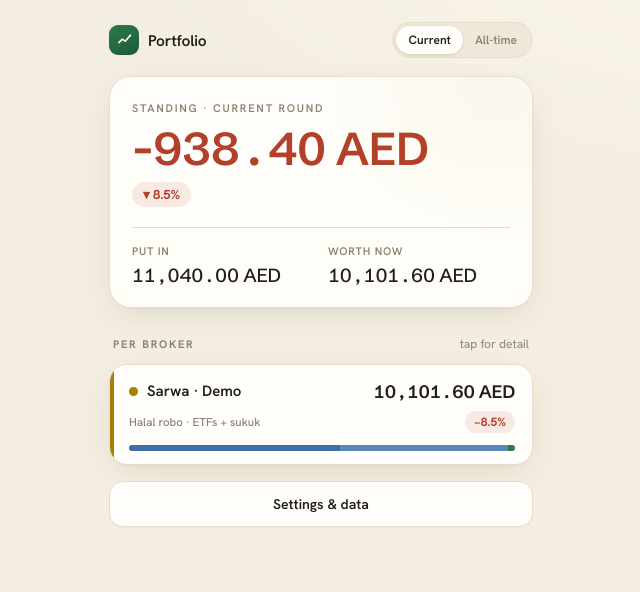
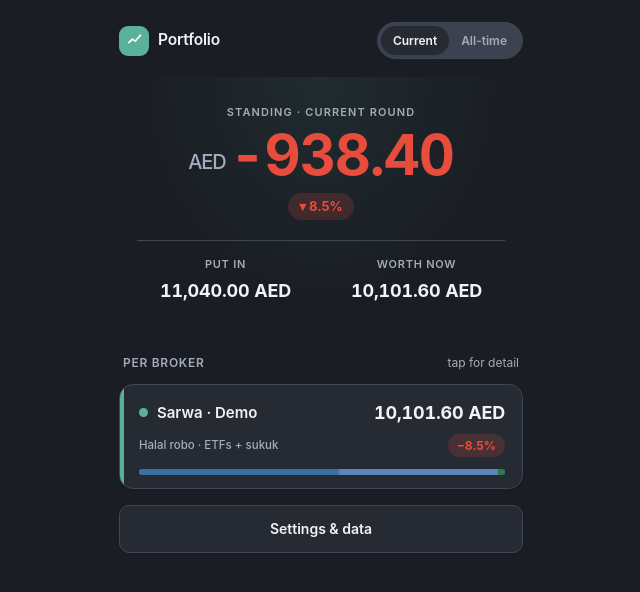
Before and after one commit to xCloudy75z/investor-tracker, a React (Vite) app: page / in a window 1280 px wide. Shown: the top 592 px of the page, without its empty margins (319-959 px from the left). Built offline with nearby package versions, Linux system fonts and the light colour scheme.

Commit message:
feat(ui): match V2 design — system fonts, teal/blue themes, big-number hero, theme toggle

```diff
--- a/index.html
+++ b/index.html
@@ -3,11 +3,18 @@
   <head>
     <meta charset="UTF-8" />
     <meta name="viewport" content="width=device-width, initial-scale=1.0, viewport-fit=cover" />
-    <meta name="theme-color" content="#f4eee2" />
+    <meta name="theme-color" content="#1a1d23" />
     <title>Investment Tracker</title>
-    <link rel="preconnect" href="https://fonts.googleapis.com" />
-    <link rel="preconnect" href="https://fonts.gstatic.com" crossorigin />
-    <link href="https://fonts.googleapis.com/css2?family=Schibsted+Grotesk:wght@500;600;700;800&family=Hanken+Grotesk:wght@400;500;600;700&display=swap" rel="stylesheet" />
+    <script>
+      (function () {
+        try {
+          var saved = window.localStorage.getItem("investor-app:theme");
+          document.documentElement.dataset.theme = saved === "light" ? "light" : "dark";
+        } catch (e) {
+          document.documentElement.dataset.theme = "dark";
+        }
+      })();
+    </script>
   </head>
   <body>
     <div id="root"></div>
--- a/src/App.css
+++ b/src/App.css
@@ -1,125 +1,138 @@
-/* ===== Investment Tracker — "Quiet Wealth" design system ===== */
+/* ===== Investment Tracker — V2 "Quiet Wealth" design system (shared tokens) ===== */
 :root{
-  --paper:#f4eee2; --card:#fffefb; --ink:#221f19; --ink2:#4b463c; --mut:#8c8472;
-  --line:#e7ddca; --line2:#efe7d7;
-  --gold:#a87f00; --grn:#2c7a4a; --grnbg:#e9f1e6; --red:#b3402a; --redbg:#f7e9e3;
-  --sarwa:#a87f00; --baraka:#356a9e; --etoro:#7a7163;
-  --shadow:0 1px 1px rgba(70,55,20,.04), 0 10px 34px -10px rgba(70,55,20,.16);
-  --shadow-sm:0 1px 2px rgba(70,55,20,.05);
+  --radius:14px; --radius-sm:10px; --radius-pill:999px; --container:440px;
+  --green:#2ecc71; --amber:#f5a623; --red:#e74c3c;
+  --shadow-1:0 1px 2px rgba(0,0,0,.08); --shadow-2:0 6px 24px rgba(0,0,0,.18);
+  --sarwa:var(--accent); --baraka:#f5a623; --etoro:#5b8def;
+}
+html[data-theme="dark"]{
+  --bg:#1a1d23; --surface:#262b33; --surface-2:#323843; --surface-3:#3c4250;
+  --text:#f1f3f7; --muted:#a3acbb; --border:#3f4654;
+  --accent:#5ab19a; --accent-soft:rgba(90,177,154,.16); --accent-text:#ffffff;
+  --hero-glow:rgba(90,177,154,.10); --scrim:rgba(0,0,0,.55);
+  --grnbg:rgba(46,204,113,.16); --redbg:rgba(231,76,60,.18);
+}
+html[data-theme="light"]{
+  --bg:#eef0f4; --surface:#fff; --surface-2:#f5f7fa; --surface-3:#eef1f5;
+  --text:#111827; --muted:#6b7280; --border:#e5e7eb;
+  --accent:#3b82f6; --accent-soft:rgba(59,130,246,.12); --accent-text:#ffffff;
+  --hero-glow:rgba(59,130,246,.08); --scrim:rgba(15,23,42,.45);
+  --grnbg:rgba(46,204,113,.14); --redbg:rgba(231,76,60,.14);
 }
 *{box-sizing:border-box;margin:0;padding:0}
-html,body{
-  min-height:100%;
-  background:
-    radial-gradient(120% 80% at 100% -10%, #fbf6ec 0%, rgba(251,246,236,0) 55%),
-    radial-gradient(90% 60% at -10% 110%, #efe7d6 0%, rgba(239,231,214,0) 50%),
-    var(--paper);
-}
+html,body{min-height:100%}
 body{
-  color:var(--ink);
-  font-family:"Hanken Grotesk",-apple-system,BlinkMacSystemFont,"Segoe UI",sans-serif;
-  font-variant-numeric:tabular-nums;
+  font:15px/1.45 -apple-system,BlinkMacSystemFont,"Segoe UI",Roboto,sans-serif;
+  background:var(--bg); color:var(--text);
   -webkit-font-smoothing:antialiased;
   -webkit-tap-highlight-color:transparent;
 }
-.num{font-family:"Schibsted Grotesk","Hanken Grotesk",sans-serif;font-variant-numeric:tabular-nums;letter-spacing:-.01em}
-.wrap{max-width:460px;margin:0 auto;padding:22px 18px 70px}
-.pos{color:var(--grn)} .neg{color:var(--red)} .gold{color:var(--gold)} .muted{color:var(--mut)} .ink{color:var(--ink)} .small{font-size:11.5px}
+.num{font-variant-numeric:tabular-nums;letter-spacing:-.01em}
+.wrap{max-width:var(--container);margin:0 auto;padding:22px 18px 70px}
+.pos{color:var(--green)} .neg{color:var(--red)} .gold{color:var(--amber)} .muted{color:var(--muted)} .ink{color:var(--text)} .small{font-size:11.5px}
+button{font:inherit;cursor:pointer}
+*:focus-visible{outline:2px solid var(--accent);outline-offset:2px}
 
 /* ===== App bar / brand ===== */
 .appbar{display:flex;align-items:center;justify-content:space-between;margin-bottom:18px}
 .brand{display:flex;align-items:center;gap:9px}
-.mark{width:30px;height:30px;border-radius:9px;background:linear-gradient(150deg,#2c7a4a,#1d5a36);display:grid;place-items:center;box-shadow:var(--shadow-sm)}
+.mark{width:30px;height:30px;border-radius:9px;background:var(--accent);display:grid;place-items:center;box-shadow:var(--shadow-1)}
 .mark svg{width:17px;height:17px}
-.brand b{font-weight:600;font-size:15.5px;letter-spacing:-.01em}
-.back{border:0;background:transparent;color:var(--mut);font:inherit;font-weight:600;font-size:14px;cursor:pointer;padding:6px 2px;display:flex;align-items:center;gap:4px}
-.back:hover{color:var(--ink)}
+.brand b{font-weight:600;font-size:15.5px;letter-spacing:-.01em;color:var(--text)}
+.back{border:0;background:transparent;color:var(--muted);font:inherit;font-weight:600;font-size:14px;cursor:pointer;padding:6px 2px;display:flex;align-items:center;gap:4px}
+.back:hover{color:var(--text)}
 
 /* ===== Segmented toggle ===== */
-.toggle{display:flex;background:var(--line2);border:1px solid var(--line);border-radius:999px;padding:3px}
-.toggle button{border:0;background:transparent;color:var(--mut);font:inherit;font-size:12px;font-weight:600;padding:6px 12px;border-radius:999px;cursor:pointer;transition:.22s}
-.toggle button.on{background:var(--card);color:var(--ink);box-shadow:0 1px 3px rgba(70,55,20,.14)}
+.toggle{display:flex;background:var(--surface-3);border:1px solid var(--border);border-radius:var(--radius-pill);padding:3px}
+.toggle button{border:0;background:transparent;color:var(--muted);font:inherit;font-size:12px;font-weight:600;padding:6px 12px;border-radius:var(--radius-pill);cursor:pointer;transition:.22s}
+.toggle button.on{background:var(--surface);color:var(--text);box-shadow:var(--shadow-1)}
 
 /* ===== Hero ===== */
-.hero{position:relative;overflow:hidden;padding:24px 22px 20px;border-radius:22px;background:linear-gradient(180deg,#fffefb,#fffdf7);border:1px solid var(--line);box-shadow:var(--shadow)}
-.hero:after{content:"";position:absolute;inset:0;background:radial-gradient(80% 120% at 92% 0%, rgba(168,127,0,.06), transparent 60%);pointer-events:none}
-.hcap{font-size:11px;letter-spacing:.16em;text-transform:uppercase;color:var(--mut);font-weight:600}
-.hstand{font-size:46px;font-weight:600;line-height:1.02;margin:11px 0 9px}
-.pct{display:inline-flex;align-items:center;gap:5px;font-size:13px;font-weight:700;padding:4px 11px;border-radius:999px}
-.pct.pos{background:var(--grnbg)} .pct.neg{background:var(--redbg)}
-.hsplit{display:flex;gap:14px;margin-top:20px;padding-top:16px;border-top:1px solid var(--line)}
+.hero{position:relative;overflow:hidden;text-align:center;padding:28px 18px 22px;border-radius:var(--radius);background:radial-gradient(ellipse at center top, var(--hero-glow), transparent 70%)}
+.hcap{font-size:11px;letter-spacing:.1em;text-transform:uppercase;color:var(--muted);font-weight:600;margin-bottom:6px}
+.hstand{font-size:56px;font-weight:700;line-height:1;letter-spacing:-.02em;margin:0 0 10px}
+.hstand .cur{font-size:20px;font-weight:500;color:var(--muted);margin-inline-end:4px;vertical-align:6px}
+.pct{display:inline-flex;align-items:center;gap:5px;font-size:13px;font-weight:700;padding:4px 11px;border-radius:var(--radius-pill)}
+.pct.pos{background:var(--grnbg);color:var(--green)} .pct.neg{background:var(--redbg);color:var(--red)}
+.hsplit{display:flex;gap:14px;margin-top:20px;padding-top:16px;border-top:1px solid var(--border)}
 .hsplit>div{flex:1}
-.hsplit .l{font-size:11px;letter-spacing:.07em;text-transform:uppercase;color:var(--mut);font-weight:600}
-.hsplit .v{font-size:19px;font-weight:500;margin-top:5px}
+.hsplit .l{font-size:11px;letter-spacing:.07em;text-transform:uppercase;color:var(--muted);font-weight:600}
+.hsplit .v{font-size:18px;font-weight:700;margin-top:5px}
 
 /* ===== Section label ===== */
 .slab{display:flex;align-items:baseline;justify-content:space-between;margin:28px 4px 12px}
-.slab span{font-size:11px;letter-spacing:.16em;text-transform:uppercase;color:var(--mut);font-weight:700}
-.slab em{font-style:normal;font-size:12px;color:var(--mut)}
-.sect{font-size:11px;letter-spacing:.14em;text-transform:uppercase;color:var(--mut);font-weight:700;margin:26px 4px 12px;display:flex;align-items:center;gap:8px}
+.slab span{font-size:12px;letter-spacing:.06em;text-transform:uppercase;color:var(--muted);font-weight:600}
+.slab em{font-style:normal;font-size:12px;color:var(--muted)}
+.sect{font-size:12px;letter-spacing:.06em;text-transform:uppercase;color:var(--muted);font-weight:600;margin:26px 4px 12px;display:flex;align-items:center;gap:8px}
 
 /* ===== Broker cards ===== */
 .cards{display:flex;flex-direction:column;gap:12px}
-.bcard{position:relative;overflow:hidden;width:100%;text-align:left;display:block;background:var(--card);border:1px solid var(--line);border-radius:18px;padding:15px 17px 13px 19px;box-shadow:var(--shadow);font:inherit;color:inherit;cursor:pointer;transition:transform .18s ease, box-shadow .18s ease}
-.bcard:hover{box-shadow:0 2px 4px rgba(70,55,20,.06),0 16px 40px -12px rgba(70,55,20,.2)}
+.bcard{position:relative;overflow:hidden;width:100%;text-align:left;display:block;background:var(--surface);border:1px solid var(--border);border-radius:var(--radius);padding:15px 17px 13px 19px;box-shadow:var(--shadow-1);font:inherit;color:inherit;cursor:pointer;transition:transform .18s ease, box-shadow .18s ease}
+.bcard:hover{background:var(--surface-2);box-shadow:var(--shadow-2)}
 .bcard:active{transform:scale(.992)}
-.bcard .accent{position:absolute;left:0;top:0;bottom:0;width:4px;background:var(--accent,var(--mut))}
+.bcard .accent{position:absolute;left:0;top:0;bottom:0;width:4px;background:var(--accent-dot,var(--muted))}
 .brow1{display:flex;align-items:center;justify-content:space-between}
 .bnm{display:flex;align-items:center;gap:9px;font-weight:600;font-size:15px}
-.bdot{width:9px;height:9px;border-radius:50%;background:var(--accent,var(--mut))}
-.bworth{font-size:18px;font-weight:600}
+.bdot{width:9px;height:9px;border-radius:50%;background:var(--accent-dot,var(--muted))}
+.bworth{font-size:18px;font-weight:700}
 .brow2{display:flex;align-items:center;justify-content:space-between;margin-top:8px}
-.btag{font-size:11.5px;color:var(--mut);font-weight:500}
-.chip{font-size:12px;font-weight:700;padding:3px 9px;border-radius:999px;white-space:nowrap}
-.chip.pos{background:var(--grnbg);color:var(--grn)} .chip.neg{background:var(--redbg);color:var(--red)}
+.btag{font-size:11.5px;color:var(--muted);font-weight:500}
+.chip{font-size:12px;font-weight:700;padding:3px 9px;border-radius:var(--radius-pill);white-space:nowrap}
+.chip.pos{background:var(--grnbg);color:var(--green)} .chip.neg{background:var(--redbg);color:var(--red)}
 
 /* ===== Allocation bar ===== */
-.bar{height:6px;border-radius:4px;background:var(--line2);display:flex;overflow:hidden;margin-top:12px}
+.bar{height:6px;border-radius:4px;background:var(--surface-3);display:flex;overflow:hidden;margin-top:12px}
 .bar span{display:block;height:100%}
 
 /* ===== Links / buttons ===== */
-.datalink{display:block;width:100%;margin-top:16px;padding:13px;border:1px solid var(--line);border-radius:14px;background:var(--card);color:var(--ink);font:inherit;font-weight:600;font-size:14px;cursor:pointer;box-shadow:var(--shadow-sm);transition:.18s}
-.datalink:hover{border-color:#d8ccb4}
+.datalink{display:block;width:100%;margin-top:16px;padding:13px;border:1px solid var(--border);border-radius:var(--radius-sm);background:var(--surface);color:var(--text);font:inherit;font-weight:600;font-size:14px;cursor:pointer;box-shadow:var(--shadow-1);transition:.18s}
+.datalink:hover{background:var(--surface-2)}
 .datalink:disabled{opacity:.5;cursor:not-allowed}
-.datalink.danger{color:var(--red);border-color:#e7c4ba}
+.datalink.danger{color:var(--red);border-color:transparent;background:var(--redbg)}
 
 /* ===== Reconciliation banner ===== */
-.recon{font-size:12px;border-radius:12px;padding:9px 12px;margin-top:10px;font-weight:500}
-.recon.ok{color:var(--grn);background:var(--grnbg)}
+.recon{font-size:12px;border-radius:var(--radius-sm);padding:9px 12px;margin-top:10px;font-weight:500}
+.recon.ok{color:var(--green);background:var(--grnbg)}
 .recon.warn{color:var(--red);background:var(--redbg)}
 
 /* ===== Rows (deposits, holdings) ===== */
-.row{display:flex;justify-content:space-between;gap:10px;font-size:13px;padding:10px 2px;border-bottom:1px solid var(--line);font-variant-numeric:tabular-nums}
+.row{display:flex;justify-content:space-between;gap:10px;font-size:13px;padding:10px 2px;border-bottom:1px solid var(--border);font-variant-numeric:tabular-nums}
 .row.noborder{border:0;padding:5px 2px}
 .row .r{text-align:right}
 .hn{display:flex;align-items:center;gap:7px;flex-wrap:wrap}
 
 /* ===== Chips (halal status) ===== */
-.chip-halal{background:var(--grnbg);color:var(--grn);font-size:9.5px;padding:2px 7px;border-radius:999px;font-weight:700;letter-spacing:.02em}
-.chip-under_review,.chip-unsure,.chip-warn{background:#faf1dc;color:var(--gold);font-size:9.5px;padding:2px 7px;border-radius:999px;font-weight:700}
+.chip-halal{background:var(--grnbg);color:var(--green);font-size:9.5px;padding:2px 7px;border-radius:var(--radius-pill);font-weight:700;letter-spacing:.02em}
+.chip-under_review,.chip-unsure,.chip-warn{background:rgba(245,166,35,.15);color:var(--amber);font-size:9.5px;padding:2px 7px;border-radius:var(--radius-pill);font-weight:700}
 
 /* ===== Idle cash ===== */
-.idle{font-size:12px;color:var(--gold);background:#faf1dc;border-radius:12px;padding:9px 12px;margin-top:10px;font-weight:600}
+.idle{font-size:12px;color:var(--amber);background:rgba(245,166,35,.15);border-radius:var(--radius-sm);padding:9px 12px;margin-top:10px;font-weight:600}
 
 /* ===== Box (fees / purification) ===== */
-.box{background:var(--card);border:1px solid var(--line);border-radius:16px;padding:14px 16px;box-shadow:var(--shadow-sm)}
+.box{background:var(--surface);border:1px solid var(--border);border-radius:var(--radius);padding:14px 16px;box-shadow:var(--shadow-1)}
 .box.spread,.spread{display:flex;justify-content:space-between;align-items:center}
 .big2{font-size:18px;font-weight:700}
 
 /* ===== Data / Settings screen ===== */
-.paste{width:100%;min-height:120px;margin-top:10px;border:1px solid var(--line);border-radius:12px;padding:10px;font-family:"Hanken Grotesk",sans-serif;font-size:12px;background:var(--card);color:var(--ink);resize:vertical}
-input[type=file]{font:inherit;font-size:12px;color:var(--mut);margin-top:6px}
+.paste{width:100%;min-height:120px;margin-top:10px;border:1px solid var(--border);border-radius:var(--radius-sm);padding:10px;font-family:inherit;font-size:12px;background:var(--surface);color:var(--text);resize:vertical}
+input[type=file]{font:inherit;font-size:12px;color:var(--muted);margin-top:6px}
 .err{color:var(--red);font-size:12.5px;margin-top:8px;font-weight:500}
-.okmsg{color:var(--grn);font-size:12.5px;margin-top:8px;font-weight:600}
-.verline{font-size:13px;color:var(--ink2)}
+.okmsg{color:var(--green);font-size:12.5px;margin-top:8px;font-weight:600}
+.verline{font-size:13px;color:var(--text)}
 .verline b{font-weight:700}
 
+/* ===== Settings rows / segmented control (theme toggle) ===== */
+.settings-row{display:flex;align-items:center;justify-content:space-between;padding:12px 14px;background:var(--surface-2);border:1px solid var(--border);border-radius:var(--radius-sm);margin-bottom:6px;font-size:14px;gap:12px}
+.seg{display:flex;gap:4px;background:var(--surface-3);padding:3px;border-radius:var(--radius-sm)}
+.seg button{padding:6px 12px;border:none;background:transparent;color:var(--muted);border-radius:8px;font-size:12px;font-weight:600}
+.seg button.active{background:var(--surface);color:var(--text)}
+
 /* ===== Confirm dialog ===== */
-.confirm-backdrop{position:fixed;inset:0;background:rgba(34,31,25,.42);backdrop-filter:blur(2px);display:flex;align-items:center;justify-content:center;padding:22px;z-index:50}
-.confirm{background:var(--card);border-radius:18px;padding:18px;max-width:330px;box-shadow:0 24px 60px -12px rgba(40,30,10,.4)}
-.confirm p{font-size:14px;line-height:1.5}
+.confirm-backdrop{position:fixed;inset:0;background:var(--scrim);backdrop-filter:blur(2px);display:flex;align-items:center;justify-content:center;padding:22px;z-index:50}
+.confirm{background:var(--surface);border:1px solid var(--border);border-radius:var(--radius);padding:18px;max-width:330px;box-shadow:var(--shadow-2)}
+.confirm p{font-size:14px;line-height:1.5;color:var(--text)}
 .confirm-actions{display:flex;justify-content:flex-end;gap:10px;margin-top:16px}
-.confirm-actions button{border:1px solid var(--line);background:transparent;border-radius:10px;padding:8px 14px;font:inherit;font-weight:600;cursor:pointer}
+.confirm-actions button{border:1px solid var(--border);background:transparent;color:var(--text);border-radius:var(--radius-sm);padding:8px 14px;font:inherit;font-weight:600;cursor:pointer}
 .confirm-actions .danger{background:var(--red);color:#fff;border-color:var(--red)}
 
 /* ===== Entrance animation ===== */
@@ -127,4 +140,7 @@
   .rise{opacity:0;transform:translateY(10px);animation:rise .55s cubic-bezier(.2,.7,.2,1) forwards}
   .d1{animation-delay:.04s}.d2{animation-delay:.12s}.d3{animation-delay:.2s}.d4{animation-delay:.28s}.d5{animation-delay:.36s}.d6{animation-delay:.44s}
 }
+@media (prefers-reduced-motion: reduce){
+  *{animation-duration:.01ms !important;transition-duration:.01ms !important}
+}
 @keyframes rise{to{opacity:1;transform:none}}
--- a/src/App.tsx
+++ b/src/App.tsx
@@ -1,6 +1,6 @@
 import { useEffect, useState } from "react";
 import "./App.css";
-import { load } from "./app/runtime";
+import { load, loadTheme } from "./app/runtime";
 import { seedEnvelope } from "./lib/seed";
 import type { View } from "./lib/calc";
 import type { Envelope } from "./lib/types";
@@ -16,6 +16,7 @@
   const [route, setRoute] = useState<Route>({ name: "home" });
 
   useEffect(() => {
+    loadTheme();
     let e = load();
     if (e.accounts.length === 0) { e = seedEnvelope(); }
     setEnv(e);
--- a/src/views/Broker.tsx
+++ b/src/views/Broker.tsx
@@ -41,7 +41,7 @@
 
       <section className="hero rise d2">
         <div className="hcap">Standing · {view === "current" ? "current round" : "all-time"}</div>
-        <div className={`num hstand ${pos ? "pos" : "neg"}`}>{formatMoney(r.standingBase, "AED")}</div>
+        <div className={`num hstand ${pos ? "pos" : "neg"}`}><span className="cur">AED</span>{formatMoney(r.standingBase, "").trim()}</div>
         <span className={`pct ${pos ? "pos" : "neg"}`}>{pos ? "▴" : "▾"} {Math.abs(r.standingPct * 100).toFixed(1)}%</span>
         <div className="hsplit">
           <div><div className="l">Put in</div><div className="num v">{formatMoney(r.capitalBase, "AED")}</div></div>
--- a/src/views/Home.tsx
+++ b/src/views/Home.tsx
@@ -44,7 +44,7 @@
 
       <section className="hero rise d2">
         <div className="hcap">Standing · {view === "current" ? "current round" : "all-time"}</div>
-        <div className={`num hstand ${pos ? "pos" : "neg"}`}>{formatMoney(total.standingBase, "AED")}</div>
+        <div className={`num hstand ${pos ? "pos" : "neg"}`}><span className="cur">AED</span>{formatMoney(total.standingBase, "").trim()}</div>
         <span className={`pct ${pos ? "pos" : "neg"}`}>{pos ? "▴" : "▾"} {Math.abs(total.standingPct * 100).toFixed(1)}%</span>
         <div className="hsplit">
           <div><div className="l">Put in</div><div className="num v">{formatMoney(total.capitalBase, "AED")}</div></div>
@@ -64,7 +64,7 @@
               className={`bcard rise ${delay}`}
               key={account.id}
               onClick={() => onOpenBroker(account.id)}
-              style={{ ["--accent" as string]: ACCENT[account.broker] ?? "var(--mut)" } as CSSProperties}
+              style={{ ["--accent-dot" as string]: ACCENT[account.broker] ?? "var(--muted)" } as CSSProperties}
             >
               <span className="accent" />
               <div className="brow1">
```
Also changed, not shown: src/app/runtime.ts (+19 -0 lines), src/views/DataScreen.tsx (+16 -1 lines).
